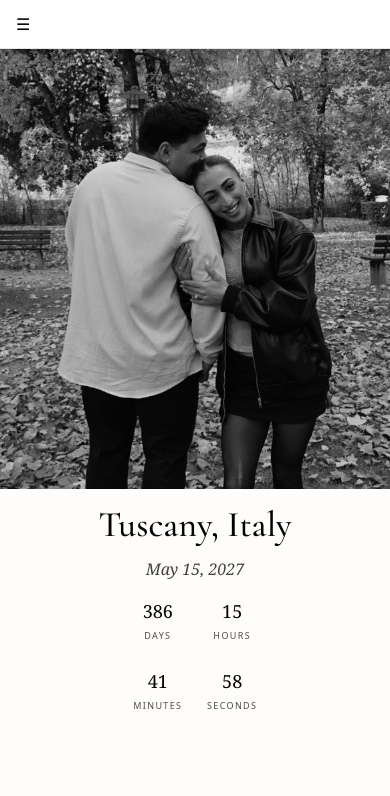
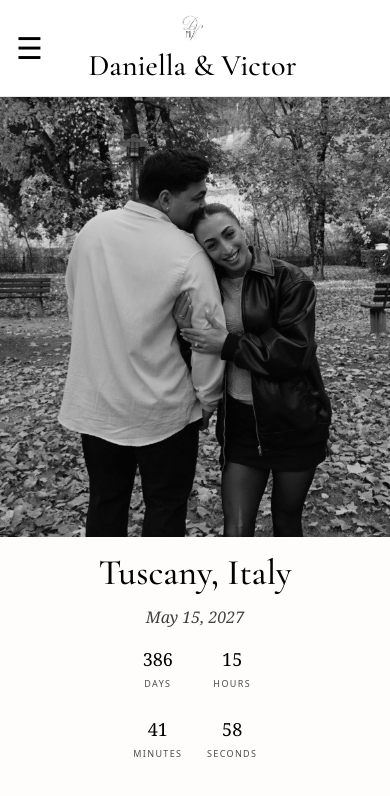
Before and after one commit to riverawedding/rivera-wedding-site, a Next.js app: page / in a window 390 px wide. Shown: the top 796 px of the page. Built offline with nearby package versions, Linux system fonts and the light colour scheme.

Commit message:
Update logo

```diff
--- a/app/page.tsx
+++ b/app/page.tsx
@@ -920,11 +920,27 @@ React.useEffect(() => {
   <button
     type="button"
     onClick={() => setMobileMenuOpen((prev) => !prev)}
-        className="text-black md:hidden"
+    className="text-3xl leading-none text-black md:hidden"
     aria-label="Open menu"
   >
     ☰
   </button>
+
+  <div className="flex flex-1 flex-col items-center md:hidden">
+    <Image
+      src="/dv-logo3.png"
+      alt="Daniella and Victor logo"
+      width={52}
+      height={52}
+      className="h-auto w-[42px]"
+      priority
+    />
+    <p className={`${cormorant.className} mt-1 text-center text-3xl font-medium text-black`}>
+      Daniella & Victor
+    </p>
+  </div>
+
+  <div className="w-8 md:hidden" />
 
   <div className="hidden md:flex md:justify-center">
         <nav className="flex flex-wrap items-center gap-8">
@@ -955,18 +971,6 @@ React.useEffect(() => {
 
   {mobileMenuOpen && (
     <div className="border-t border-[#E5E5E5] bg-white px-4 py-4 md:hidden">
-      <div className="pb-4">
-        <div className="flex justify-center">
-          <Image
-            src="/dv-logo3.png"
-            alt="Daniella and Victor logo"
-            width={70}
-            height={70}
-            className="h-auto w-[60px]"
-            priority
-          />
-        </div>
-      </div>
 
       <div className="flex flex-col gap-3">
         {navItems.map((item) => {
```
Lines whose indentation alone changed are shown as unchanged.
